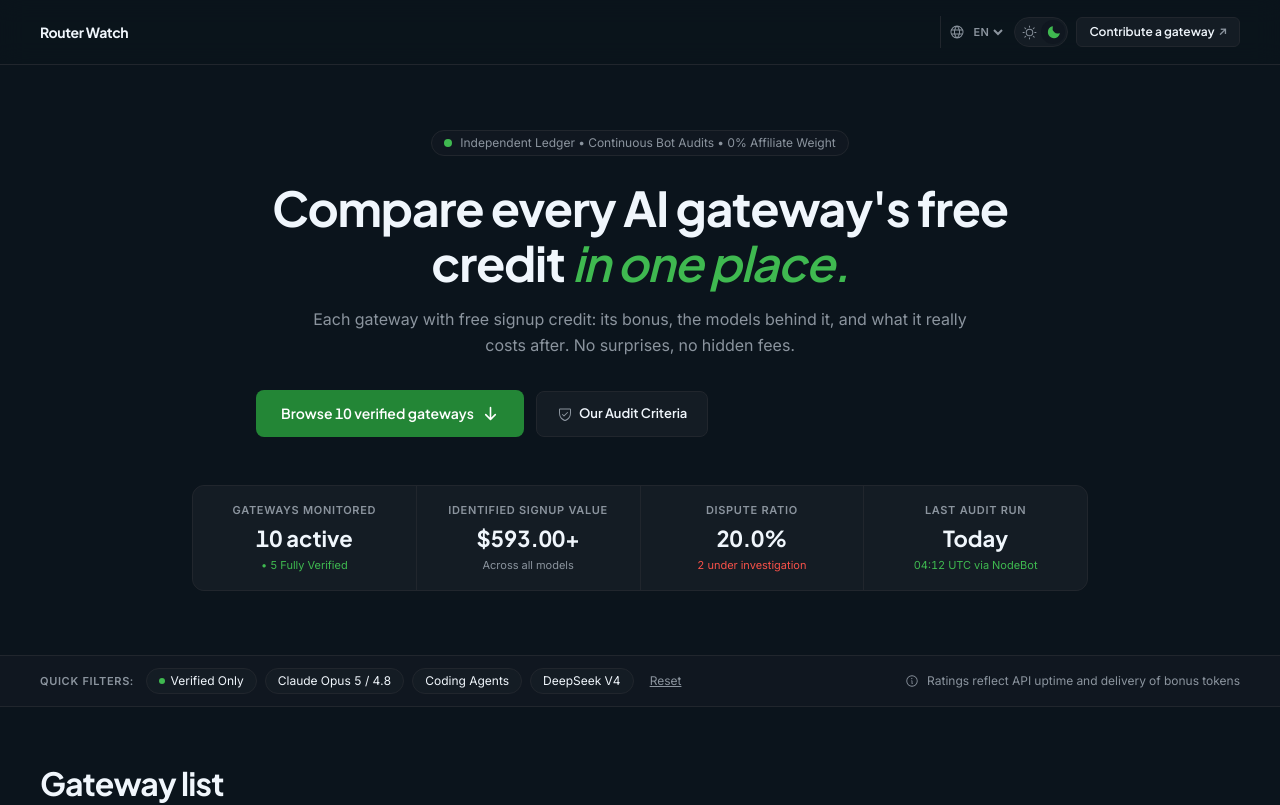
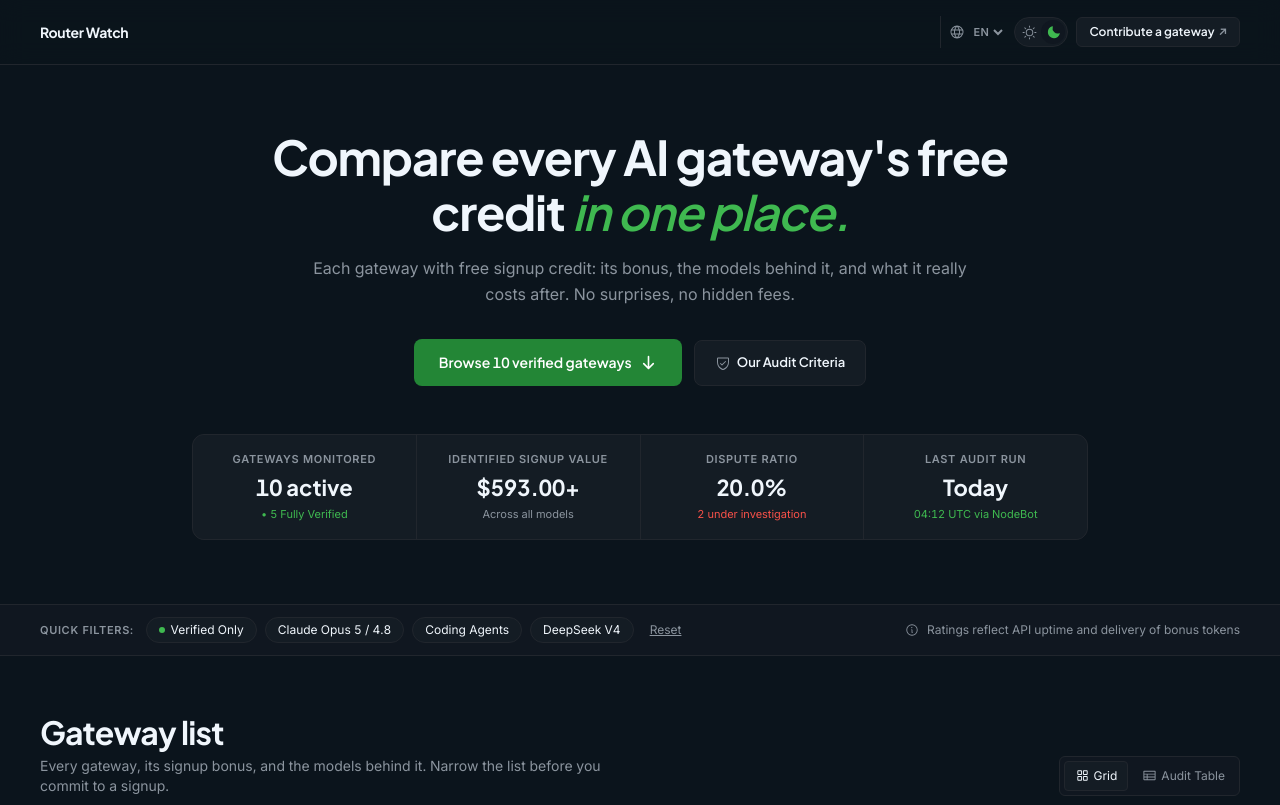
Before and after one commit to hafizhsul/router-watch, a React (Vite) app: page / in a window 1280 px wide. Shown: the top 805 px of the page. Built offline with nearby package versions, Linux system fonts and the light colour scheme.

Commit message:
feat(hero): remove ribbon, center CTA row

```diff
--- a/src/components/Hero.jsx
+++ b/src/components/Hero.jsx
@@ -28,10 +28,6 @@ export default function Hero() {
     <section className="border-b border-line bg-canvas py-12 lg:py-16">
       <div className="site-shell flex flex-col items-center text-center">
         <Reveal>
-          <p className="mb-6 inline-flex items-center gap-2 rounded-full border border-line bg-subtle px-3 py-1 font-mono text-xs text-muted">
-            <span aria-hidden="true" className="size-2 rounded-full" style={{ backgroundColor: "var(--badge-verified-text)" }} />
-            {t("hero.ribbon")}
-          </p>
           <h1 className="font-display mx-auto max-w-3xl text-4xl font-bold leading-[1.15] tracking-tight text-ink md:text-5xl">
             {t("hero.title.lead")}{" "}
             <em className={accentClass} style={{ color: "var(--accent-ink)" }}>
@@ -41,7 +37,7 @@ export default function Hero() {
           <p className="mx-auto mt-4 max-w-2xl text-base leading-relaxed text-muted">
             {t("hero.body")}
           </p>
-          <div className="mt-8 flex flex-col items-center gap-3 sm:flex-row">
+          <div className="mt-8 flex flex-col items-center justify-center gap-3 sm:flex-row">
             <a href="#directory" className="cta-primary">
               {t("hero.cta.count", { n: count })}
               <ArrowDown size={17} weight="bold" />
--- a/src/i18n/locales.js
+++ b/src/i18n/locales.js
@@ -46,8 +46,6 @@ const en = {
   "nav.language": "Language",
   "brand.home": "Router Watch home",
   "brand.tagline": "Free credit, tracked",
-
-  "hero.ribbon": "Independent Ledger • Continuous Bot Audits • 0% Affiliate Weight",
   "hero.title.lead": "Compare every AI gateway's free credit",
   "hero.title.accent": "in one place.",
   "hero.body":
@@ -140,8 +138,6 @@ export const LOCALES = {
     "nav.language": "Bahasa",
     "brand.home": "Beranda Router Watch",
     "brand.tagline": "Kredit gratis, terpantau",
-
-    "hero.ribbon": "Ledger Independen • Audit Bot Berkelanjutan • 0% Bobot Afiliasi",
     "hero.title.lead": "Bandingkan kredit gratis semua gateway AI",
     "hero.title.accent": "dalam satu tempat.",
     "hero.body":
@@ -230,8 +226,6 @@ export const LOCALES = {
     "nav.language": "言語",
     "brand.home": "Router Watch ホーム",
     "brand.tagline": "無料クレジットを追跡",
-
-    "hero.ribbon": "独立台帳 • 継続的なBot監査 • アフィリエイト比重0%",
     "hero.title.lead": "すべてのAIゲートウェイの無料クレジットを",
     "hero.title.accent": "1つの場所で比較。",
     "hero.body":
@@ -320,8 +314,6 @@ export const LOCALES = {
     "nav.language": "语言",
     "brand.home": "Router Watch 首页",
     "brand.tagline": "追踪免费额度",
-
-    "hero.ribbon": "独立台账 • 持续机器人审计 • 0% 推广权重",
     "hero.title.lead": "比较每个 AI 网关的免费额度",
     "hero.title.accent": "一处集中对比。",
     "hero.body":
@@ -410,8 +402,6 @@ export const LOCALES = {
     "nav.language": "Idioma",
     "brand.home": "Inicio de Router Watch",
     "brand.tagline": "Crédito gratis, bajo seguimiento",
-
-    "hero.ribbon": "Libro independiente • Auditorías continuas con bots • 0% peso de afiliados",
     "hero.title.lead": "Compara el crédito gratis de cada gateway de IA",
     "hero.title.accent": "en un solo lugar.",
     "hero.body":
@@ -500,8 +490,6 @@ export const LOCALES = {
     "nav.language": "Idioma",
     "brand.home": "Início do Router Watch",
     "brand.tagline": "Crédito grátis, monitorado",
-
-    "hero.ribbon": "Livro independente • Auditorias contínuas com bots • 0% peso de afiliados",
     "hero.title.lead": "Compare o crédito grátis de cada gateway de IA",
     "hero.title.accent": "em um só lugar.",
     "hero.body":
@@ -590,8 +578,6 @@ export const LOCALES = {
     "nav.language": "Langue",
     "brand.home": "Accueil Router Watch",
     "brand.tagline": "Crédit gratuit, suivi",
-
-    "hero.ribbon": "Registre indépendant • Audits continus par bots • 0% de poids d’affiliation",
     "hero.title.lead": "Comparez le crédit gratuit de chaque passerelle IA",
     "hero.title.accent": "au même endroit.",
     "hero.body":
```
